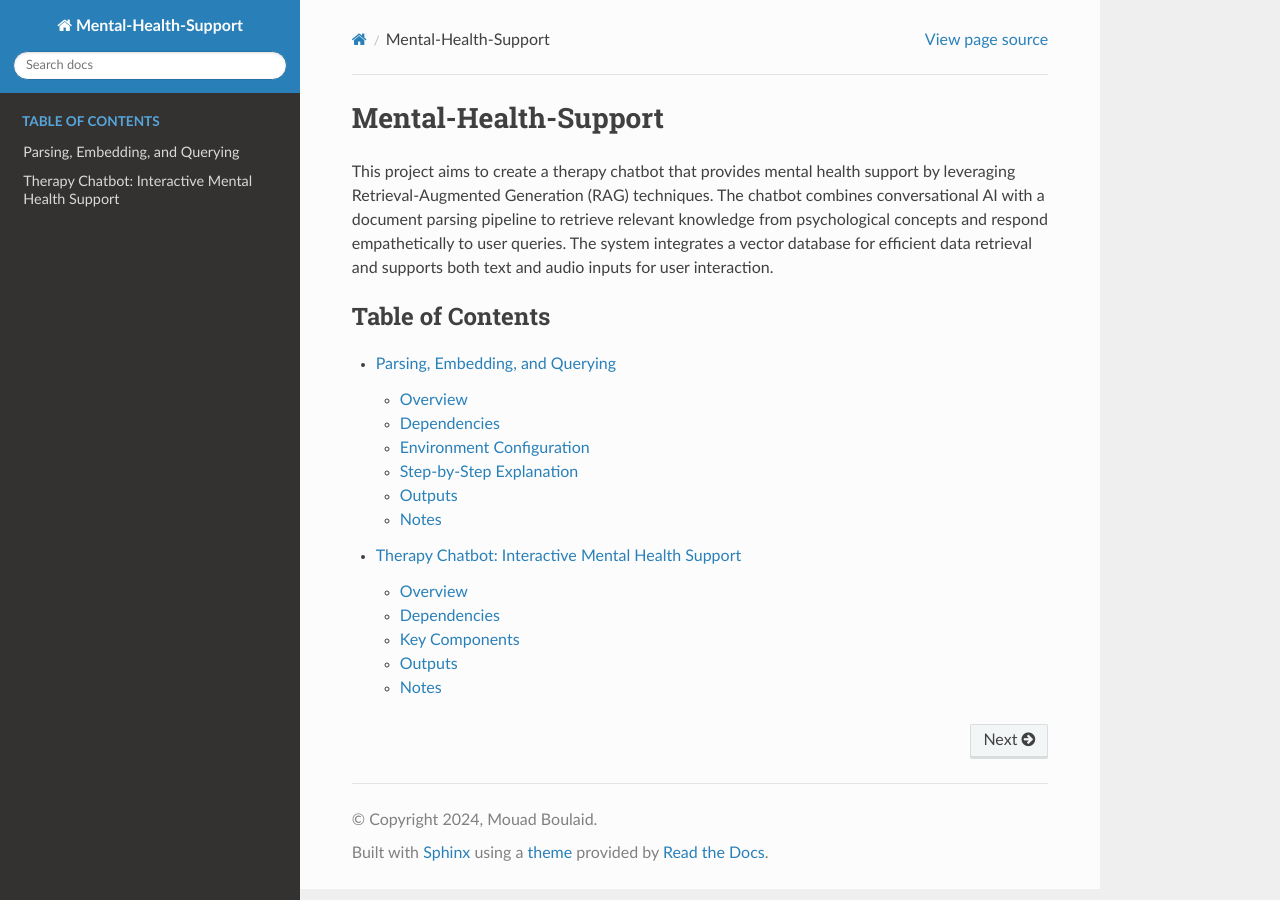
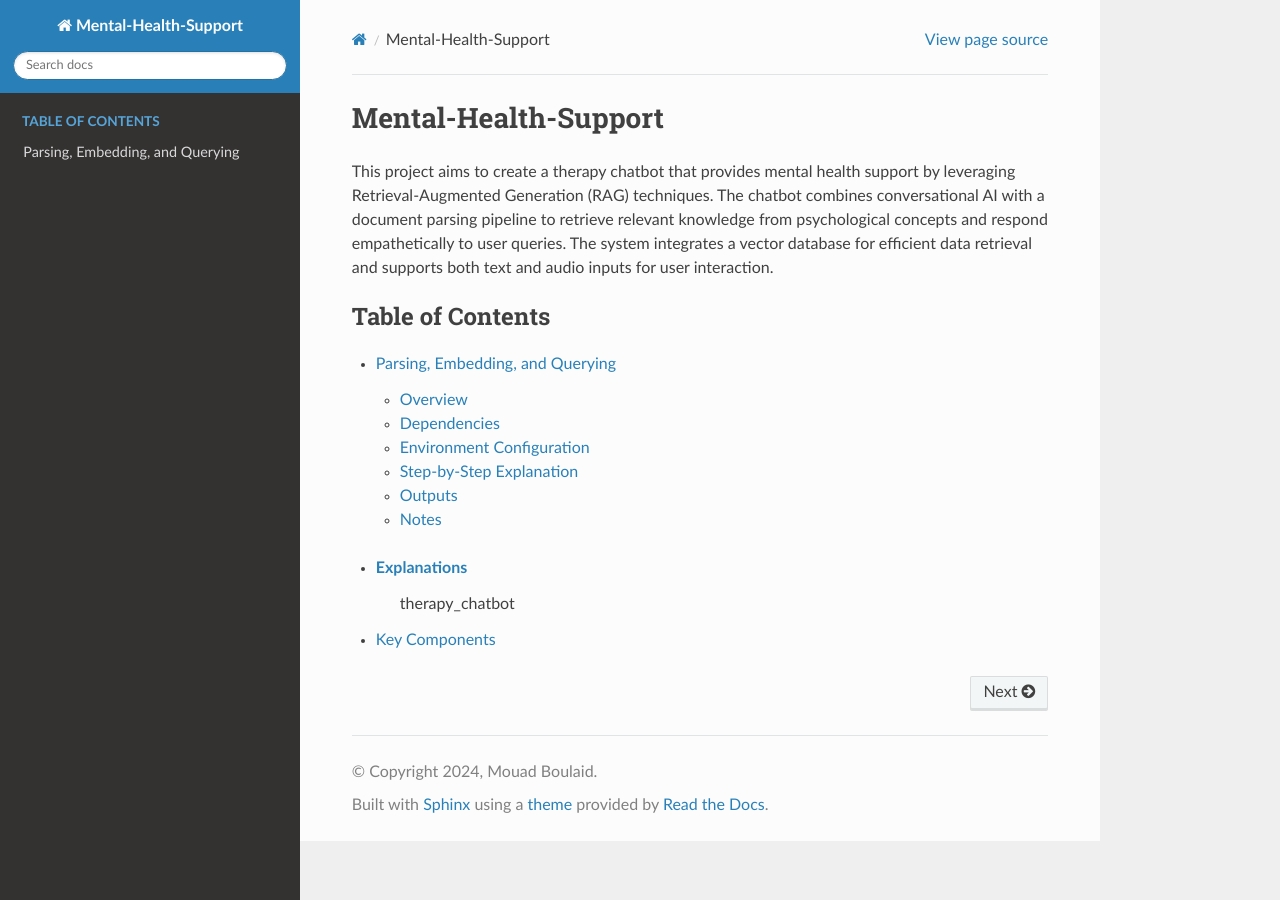
Before and after one commit to HyperMXD/Mental-Health-Support, a Sphinx documentation site: the page built from source/index.rst, in a window 1280 px wide. Built offline with Sphinx 7.4.7 and the Read the Docs theme 3.1.0, drawn with Linux system fonts in a browser that asks for light colours.

Commit message:
Update index.rst

```diff
--- a/source/index.rst
+++ b/source/index.rst
@@ -13,4 +13,6 @@
    :caption: Table of Contents
 
    document_parsing_pipeline
+- `Explanations <document_parsing_pipeline.html#step-by-step-explanation>`_
    therapy_chatbot
+- `Key Components <therapy_chatbot.html#key-components>`_
```
